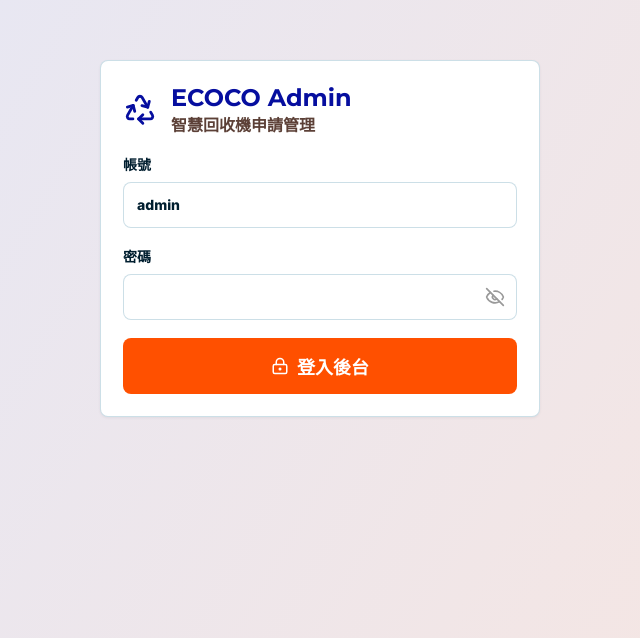
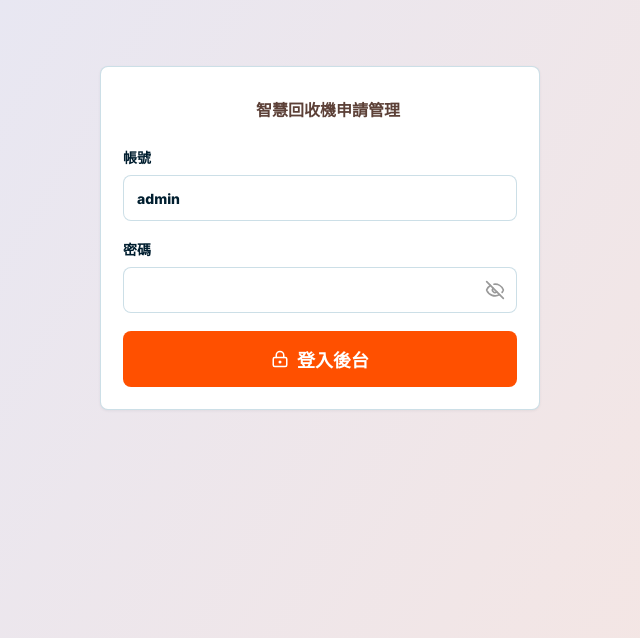
Before and after one commit to phyto626/ecoco-contact, a Next.js app: page /login in a window 1280 px wide. Shown: the part 162-800 px from the top of the page, without its empty margins (320-960 px from the left). Built offline with nearby package versions, Linux system fonts and the light colour scheme.

Commit message:
Update admin interface to use the new logo

```diff
--- a/components/admin/LoginForm.tsx
+++ b/components/admin/LoginForm.tsx
@@ -3,7 +3,7 @@
 import { FormEvent, useState } from "react";
 import { signIn } from "next-auth/react";
 import { useRouter } from "next/navigation";
-import { LockKeyhole, Recycle, Eye, EyeOff } from "lucide-react";
+import { LockKeyhole, Eye, EyeOff } from "lucide-react";
 import { Button } from "@/components/ui/Button";
 import { Input } from "@/components/ui/Input";
 import "./admin.css";
@@ -35,9 +35,8 @@
   return (
     <form className="login-card card" onSubmit={submit}>
       <div className="login-card__brand">
-        <Recycle size={34} />
+        <img src="/images/logo.png" alt="ECOCO Logo" style={{ height: "40px", width: "auto" }} />
         <div>
-          <strong>ECOCO Admin</strong>
           <span>智慧回收機申請管理</span>
         </div>
       </div>
--- a/components/admin/Sidebar.tsx
+++ b/components/admin/Sidebar.tsx
@@ -1,13 +1,12 @@
 import Link from "next/link";
-import { FilePenLine, LayoutDashboard, ListChecks, Recycle } from "lucide-react";
+import { FilePenLine, LayoutDashboard, ListChecks } from "lucide-react";
 import "./admin.css";
 
 export function Sidebar() {
   return (
     <aside className="sidebar">
       <Link className="sidebar__brand" href="/dashboard">
-        <Recycle size={28} />
-        <span>ECOCO Admin</span>
+        <img src="/images/logo.png" alt="ECOCO Logo" style={{ height: "28px", width: "auto" }} />
       </Link>
       <nav className="sidebar__nav">
         <Link href="/dashboard">
```
